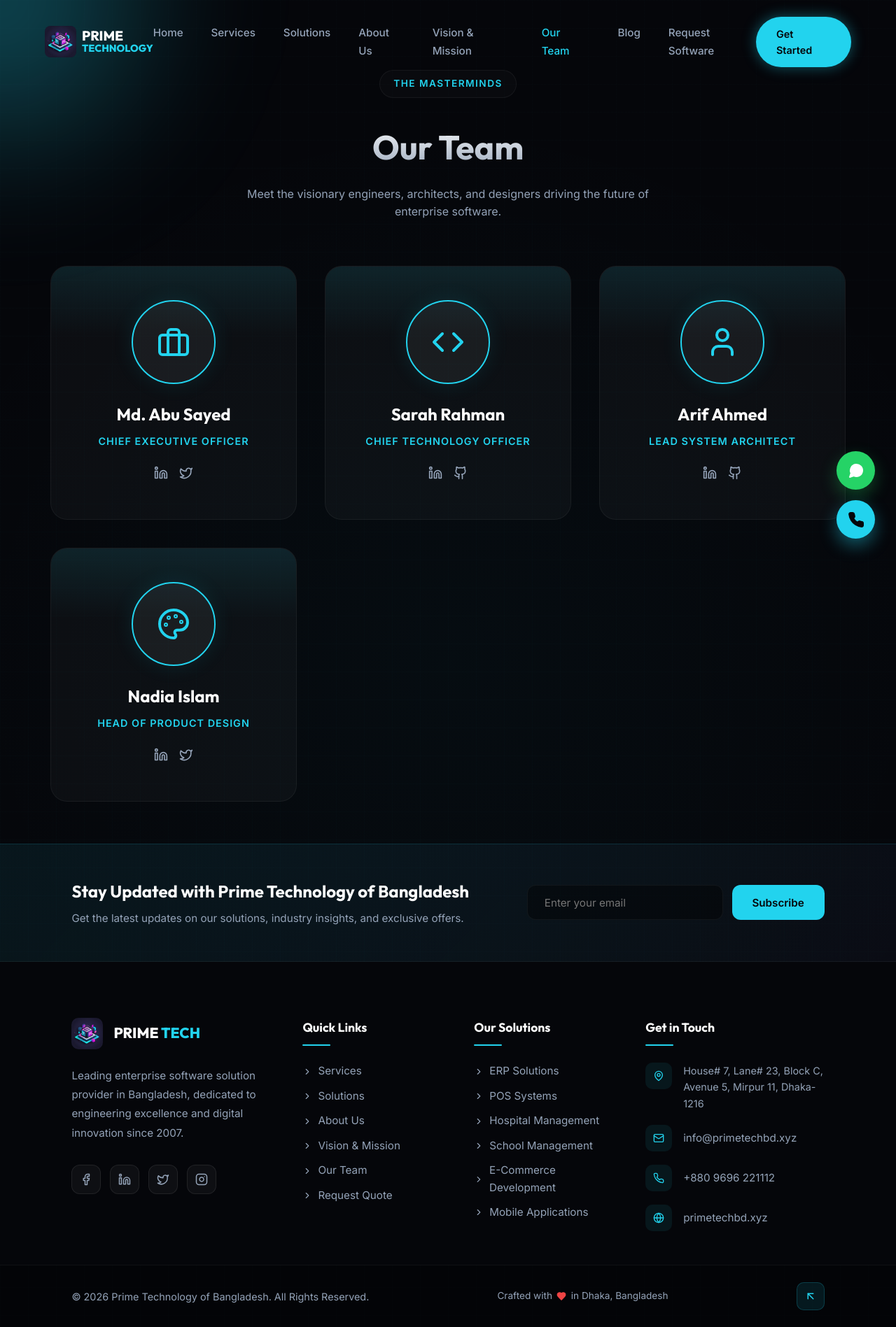
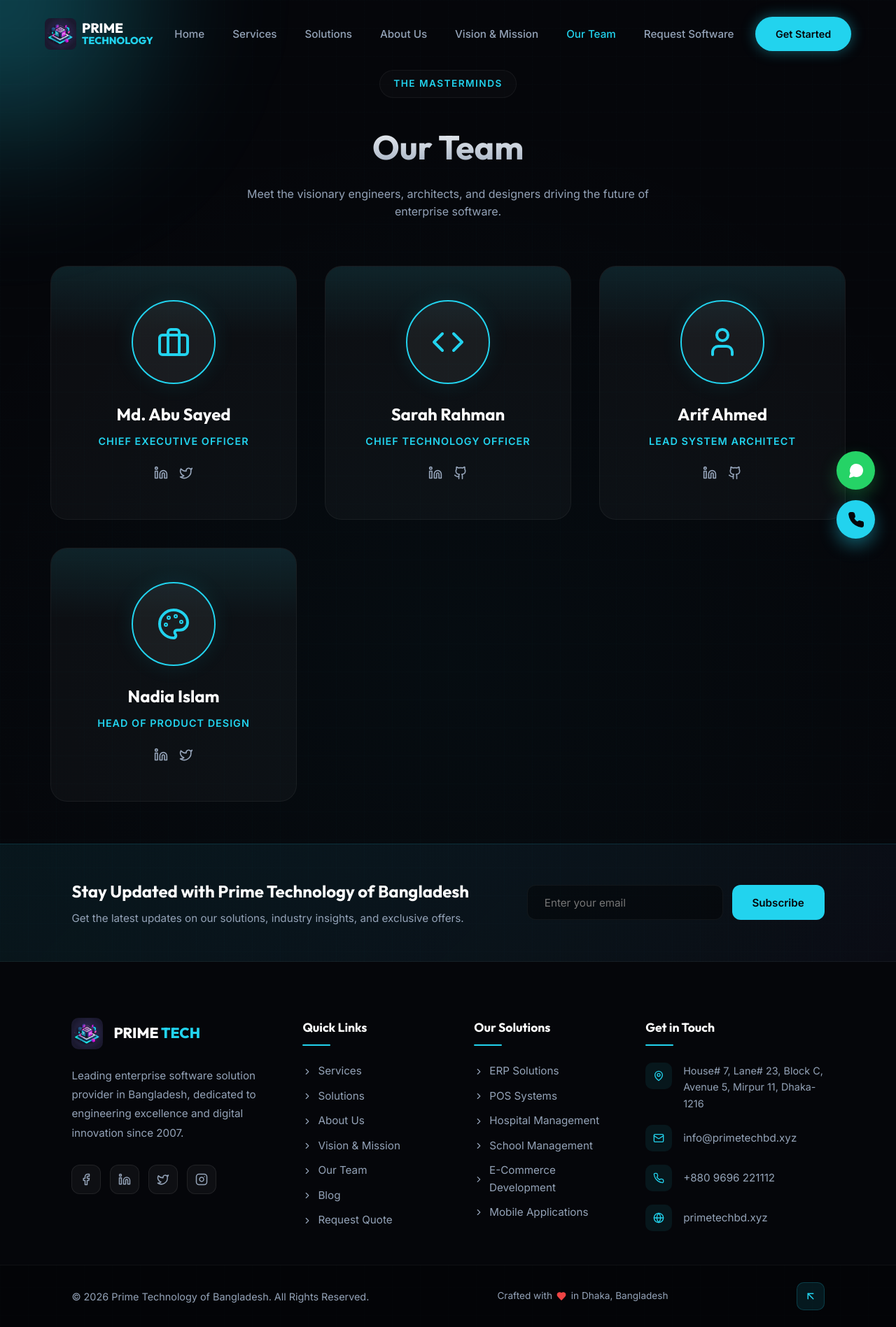
Before and after one commit to sadikhossainnub/primetechbd_website, a React (Vite) app: page /team in a window 1280 px wide. Shown: the whole page at 70% size. Built offline with nearby package versions, Linux system fonts and the light colour scheme.

Commit message:
feat: implement responsive Footer and Header components with navigation and branding elements

```diff
--- a/src/components/Footer.jsx
+++ b/src/components/Footer.jsx
@@ -139,6 +139,7 @@ const Footer = () => {
                                 { to: '/about', label: 'About Us' },
                                 { to: '/vision-mission', label: 'Vision & Mission' },
                                 { to: '/team', label: 'Our Team' },
+                                { to: '/blog', label: 'Blog' },
                                 { to: '/request', label: 'Request Quote' }
                             ].map((link, i) => (
                                 <li key={i}>
--- a/src/components/Header.jsx
+++ b/src/components/Header.jsx
@@ -33,7 +33,6 @@ const Header = () => {
                     <li><Link to="/about" className={location.pathname === '/about' ? 'active' : ''}>About Us</Link></li>
                     <li><Link to="/vision-mission" className={location.pathname === '/vision-mission' ? 'active' : ''}>Vision & Mission</Link></li>
                     <li><Link to="/team" className={location.pathname === '/team' ? 'active' : ''}>Our Team</Link></li>
-                    <li><Link to="/blog" className={location.pathname.startsWith('/blog') ? 'active' : ''}>Blog</Link></li>
                     <li><Link to="/request" className={location.pathname === '/request' ? 'active' : ''}>Request Software</Link></li>
                 </ul>
                 <Link to="/request" className="btn-contact">Get Started</Link>
```
